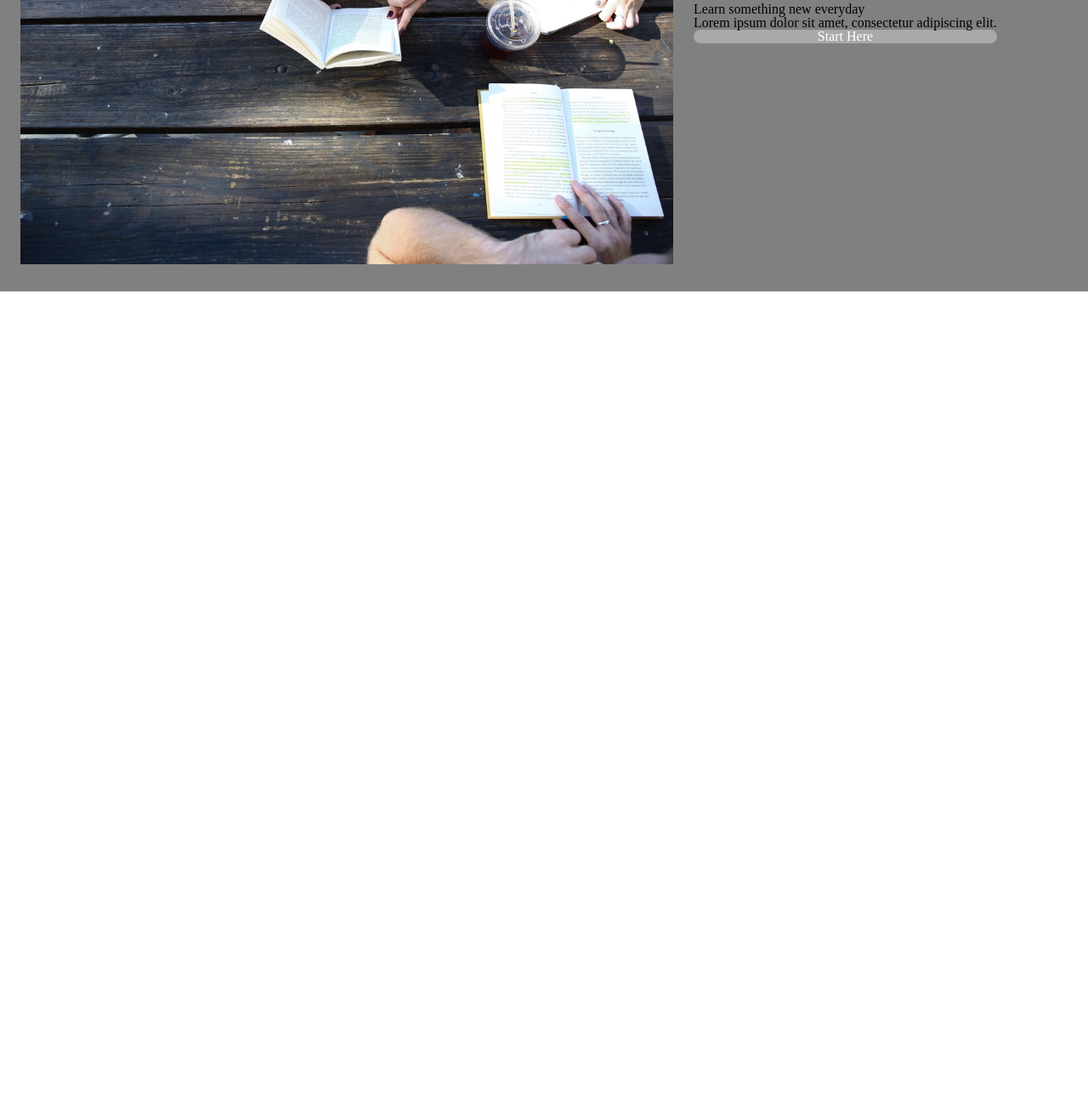
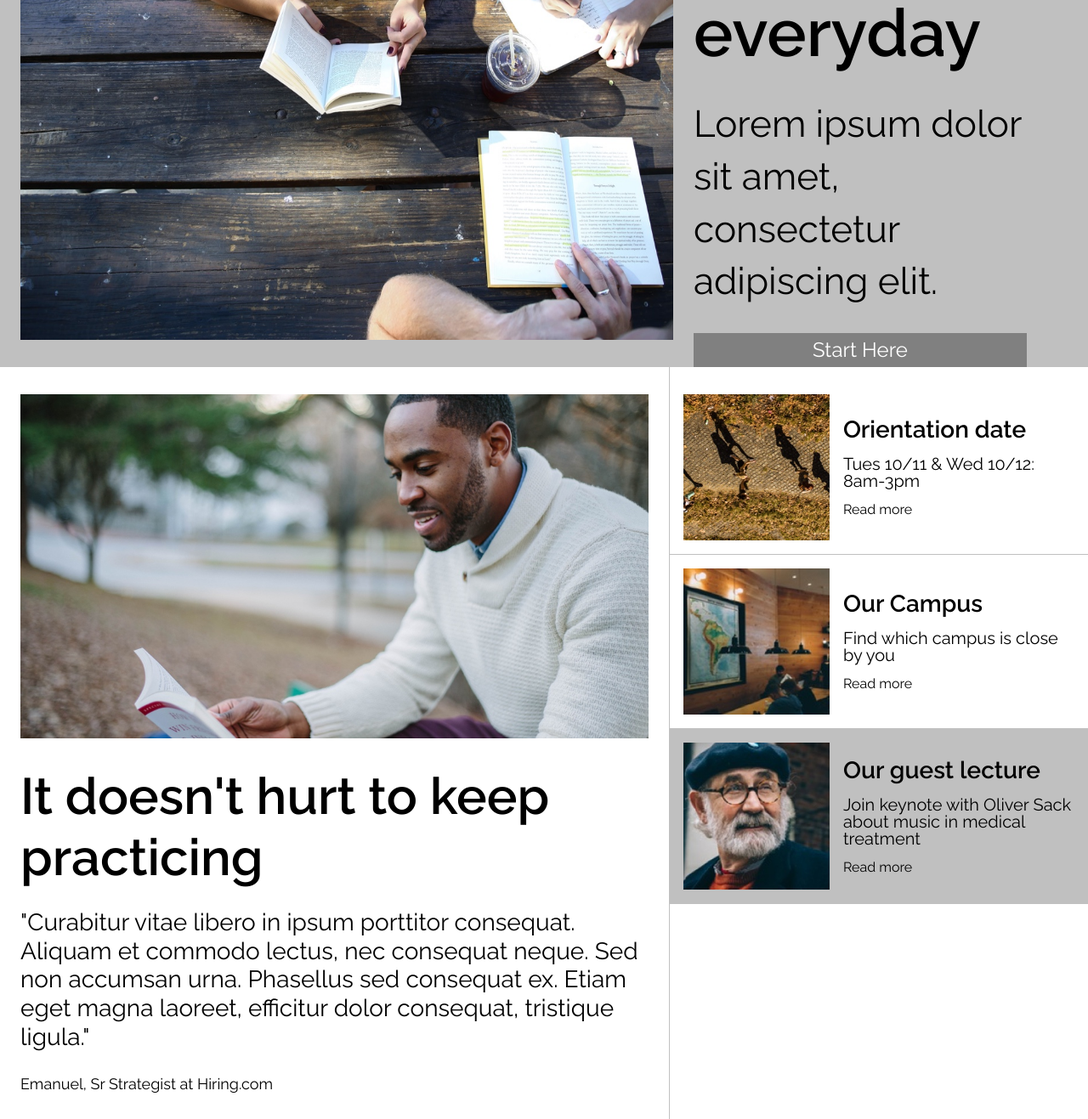
Before and after one commit to DonLe2911/colmar, a plain HTML site: page index.html in a window 1280 px wide. Shown: the part 353-1670 px from the top of the page at 85% size. Before the commit the page ends 800 px from the top, so only its background shows below. Drawn offline with Linux system fonts and the light colour scheme.

Commit message:
complete upto main content 1

```diff
--- a/index.html
+++ b/index.html
@@ -3,6 +3,7 @@
   <head>
     <link rel="stylesheet" href="./resources/css/reset.css">
     <link rel="stylesheet" href="./resources/css/style.css">
+    <link href="https://fonts.googleapis.com/css?family=Raleway:400,600,800,900" rel="stylesheet">
     <title>Colmar Academy</title>
   </head>
   <body>
@@ -12,14 +13,15 @@
 
       <div class="logo">
         <img src="resources\media\images\ic-logo.svg" alt="Colmar Academy logo"/>
-        <span>COLMARACADEMY</span>
+        <span class="bold">COLMAR</span>
+        <span class="grey">ACADEMY</span>
       </div>
 
       <nav>
         <span><a href="#On Campus">On Campus</a></span>
         <span><a href="#Online">Online</a></span>
         <span><a href="#For Companies">For Companies</a></span>
-        <span><a href="#Sig In">Sign in</a></span>
+        <span><a href="#Sign In">Sign in</a></span>
       </nav>
 
     </header>
@@ -33,11 +35,57 @@
         <div class="title">
           <h1 class="Learn">Learn something new everyday</h1>
           <h2 class="Lorem">Lorem ipsum dolor sit amet, consectetur adipiscing elit.</h2>
-          <div class="button">Start Here</div>
+
+            <a href="start">
+              <div class="button">Start Here</div>
+            </a>
+
         </div>
       </div>
 
     </div>
 
+  <!-- Main Content 1 -->
+  <div class="content1">
+
+
+    <div class="left">
+      <img src="resources\media\images\information-main.jpg" alt="man reading book"/>
+      <h1>It doesn't hurt to keep practicing</h1>
+      <h2>"Curabitur vitae libero in ipsum porttitor consequat. Aliquam et commodo lectus, nec consequat neque. Sed non accumsan urna. Phasellus sed consequat ex. Etiam eget magna laoreet, efficitur dolor consequat, tristique ligula."</h2>
+      <span>Emanuel, Sr Strategist at Hiring.com</span>
+    </div>
+
+    <div class="right">
+      <div class="content-box">
+        <img src="resources\media\images\information-orientation.jpg">
+        <div class="box-text">
+          <h2>Orientation date</h2>
+          <h3>Tues 10/11 & Wed 10/12: 8am-3pm</h3>
+          <a href="read more">Read more</a>
+        </div>
+      </div>
+
+      <div class="content-box">
+        <img src="resources\media\images\information-campus.jpg">
+          <div class="box-text">
+            <h2>Our Campus</h2>
+            <h3>Find which campus is close by you</h3>
+            <a href="read more">Read more</a>
+          </div>
+      </div>
+
+      <div class="content-box">
+        <img src="resources\media\images\information-guest-lecture.jpg">
+          <div class="box-text">
+            <h2>Our guest lecture</h2>
+            <h3>Join keynote with Oliver Sack about music in medical treatment</h3>
+            <a href="read more">Read more</a>
+          </div>
+      </div>
+    </div>
+
+  </div>
+
   </body>
 </html>
--- a/resources/css/style.css
+++ b/resources/css/style.css
@@ -1,4 +1,7 @@
 /* Universal Styles */
+body {
+  font-family: "Raleway", "Times", sans-serif;
+}
 
 /* Header */
 
@@ -21,6 +24,10 @@ nav span {
   padding: 8px;
 }
 
+nav span a:hover {
+  color: cornflowerblue;
+}
+
 .logo {
   display: flex;
   align-items: center;
@@ -32,11 +39,23 @@ nav span {
   height: 32px;
 }
 
+.bold {
+  font-weight: 600;
+}
+
+.grey {
+  color: gray;
+}
+
 /* Main Banner */
+
+div .title{
+  width: 90%;
+}
 
 .banner {
   display: flex;
-  background-color: grey;
+  background-color: #c0c0c0;
 }
 
 .banner img {
@@ -50,8 +69,118 @@ nav span {
 }
 
 .button {
-border-radius: 8px;
-background-color: darkgrey;
+background-color: gray;
+width: 90%;
 color: white;
 text-align: center;
+padding: 8px;
+font-size: 24px;
 }
+
+.button:hover {
+  background-color: cornflowerblue;
+}
+
+.Learn {
+  font-size: 78px;
+  line-height: 1.2;
+  font-weight: 600;
+}
+
+.Lorem {
+  font-size: 44px;
+  margin-top: 30px;
+  line-height: 1.4;
+  margin-bottom: 30px;
+}
+
+
+
+/* Main Content 1 */
+
+.content1 {
+  width: 100%;
+  display: flex;
+}
+
+
+.left {
+width: 60%;
+display: flex;
+flex-direction: column;
+margin: 32px 24px 32px 24px;
+}
+
+.left img {
+  width: 100%;
+  height: auto;
+  margin-bottom: 32px;
+}
+
+.left h1 {
+  margin-bottom: 24px;
+  font-size: 60px;
+  line-height: 1.2;
+  font-weight: 600;
+}
+
+.left h2 {
+  font-size: 28px;
+  line-height: 1.2;
+}
+
+.left span {
+  font-size: 18px;
+  margin-top: 30px;
+}
+
+.right {
+display: flex;
+flex-direction: column;
+border-left: 1px solid #c0c0c0;
+padding-bottom: 32px;
+width: 40%;
+}
+
+.right div:first-child {
+  padding-top: 16px;
+}
+
+.content-box {
+  display: inline-flex;
+  align-items: center;
+  width: 100%;
+  border-bottom: 1px solid #c0c0c0;
+}
+
+.content-box:last-child {
+  background-color: #c0c0c0;
+}
+
+.content-box img{
+  width: 35%;
+  margin: 16px;
+}
+
+.box-text {
+  margin-right: 16px;
+}
+
+.box-text h2 {
+  font-size: 28px;
+  font-weight: 600;
+  margin-bottom: 16px;
+}
+
+.box-text h3 {
+  font-size: 20px;
+  margin-bottom: 16px;
+}
+
+.box-text a {
+  font-size: 16px;
+}
+
+.box-text a:hover {
+  color: cornflowerblue;
+}
```
